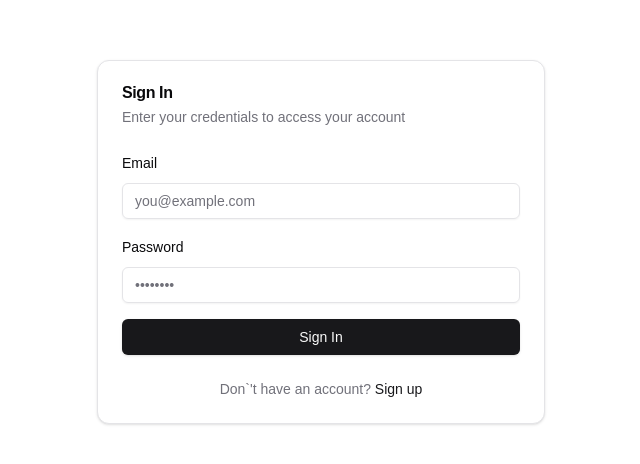
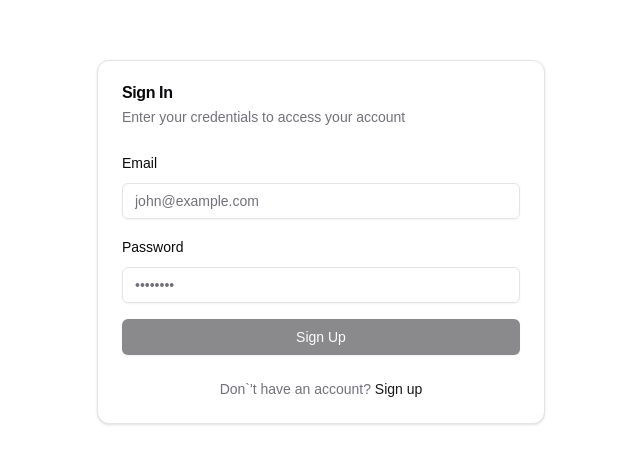
Before and after one commit to KandeHarsha/todo, a Next.js app: page /login in a window 1280 px wide. Shown: the part 158-622 px from the top of the page, without its empty margins (319-959 px from the left). Built offline with nearby package versions, Linux system fonts and the light colour scheme.

Commit message:
added redux for login and logout pages with out logic

```diff
--- a/src/app/layout.tsx
+++ b/src/app/layout.tsx
@@ -15,8 +15,8 @@ const geistMono = localFont({
 });
 
 export const metadata: Metadata = {
-  title: "Create Next App",
-  description: "Generated by create next app",
+  title: "Todo",
+  description: "",
 };
 
 export default function RootLayout({
--- a/src/app/list/page.tsx
+++ b/src/app/list/page.tsx
@@ -9,11 +9,12 @@ import { Card, CardContent } from "@/components/ui/card"
 import { useDispatch, useSelector } from "react-redux"
 import {addTodo, deleteTodo, editTodo, toggleTodoCompleted}  from "@/lib/features/todos/todosSlice"
 import { RootState } from "@/lib/store";
+import Protected from "@/components/AuthLayout"
 
 export default function TodoPage() {
   const inputRef = useRef<HTMLInputElement>(null);
   const editRef = useRef<HTMLInputElement>(null);
-  const todos = useSelector((state:RootState) => state.todoReducer.todos)
+  const todos = useSelector((state:RootState) => state.todo.todos)
   const dispatch = useDispatch();
   const [newTodo, setNewTodo] = useState("")
   const [editingId, setEditingId] = useState<string | null>(null)
@@ -77,6 +78,7 @@ export default function TodoPage() {
   };
 
   return (
+    <Protected authentication={true}>
       <div className="container mx-auto p-4 max-w-md">
         <h1 className="text-2xl font-bold mb-4">Todo List</h1>
         <div className="flex mb-4">
@@ -153,5 +155,6 @@ export default function TodoPage() {
           ))}
         </div>
       </div>
+    </Protected>
   )
 }
--- a/src/app/login/page.tsx
+++ b/src/app/login/page.tsx
@@ -5,18 +5,58 @@ import { Button } from "@/components/ui/button"
 import { Input } from "@/components/ui/input"
 import { Label } from "@/components/ui/label"
 import { Card, CardContent, CardDescription, CardFooter, CardHeader, CardTitle } from "@/components/ui/card"
+import Protected from '@/components/AuthLayout'
+import * as z from 'zod'
+import { useForm } from 'react-hook-form'
+import { zodResolver } from '@hookform/resolvers/zod'
+import {
+  Form,
+  FormControl,
+  FormDescription,
+  FormField,
+  FormItem,
+  FormMessage,
+} from "@/components/ui/form"
+import { useDispatch } from 'react-redux'
+import { login } from '@/lib/features/auth/authSlice'
+
+const loginSchema = z.object({
+  email: z.string().email('Invalid email address'),
+  password: z.string().min(8, 'Password must be at least 8 characters'),
+})
+
+type LoginValues = z.infer<typeof loginSchema>
 
 export default function SignIn() {
   const [email, setEmail] = useState('')
   const [password, setPassword] = useState('')
+  const [isSubmitting, setIsSubmitting] = useState(false)
+  const dispatch = useDispatch();
 
-  const handleSubmit = (e: React.FormEvent) => {
-    e.preventDefault()
-    // Here you would typically handle the sign-in logic
-    console.log('Sign in attempted with:', { email, password })
+  const form = useForm<LoginValues>({
+    resolver: zodResolver(loginSchema),
+    mode: 'onChange', // Enables live validation and isValid tracking
+    defaultValues: {
+      email: '',
+      password: ''
+    },
+  })
+  const { isValid } = form.formState
+
+  const onSubmit = async (values: LoginValues) => {
+    setIsSubmitting(true)
+    const payload = {
+      userData: {
+        email: values.email
+      }
+    }
+    dispatch(login(payload))
+    console.log('Sign up attempted with:', values)
+    setIsSubmitting(false)
   }
 
   return (
+    <Protected authentication={false}>
       <div className='flex justify-center items-center h-screen'>
         <Card className="w-full max-w-md mx-auto">
           <CardHeader>
@@ -24,33 +64,40 @@ export default function SignIn() {
             <CardDescription>Enter your credentials to access your account</CardDescription>
           </CardHeader>
           <CardContent>
-          <form onSubmit={handleSubmit} className="space-y-4">
-            <div className="space-y-2">
-              <Label htmlFor="email">Email</Label>
-              <Input
-                id="email"
-                type="email"
-                placeholder="you@example.com"
-                value={email}
-                onChange={(e) => setEmail(e.target.value)}
-                required
+          <Form {...form}>
+            <form onSubmit={form.handleSubmit(onSubmit)} className="space-y-4">
+
+              <FormField
+                control={form.control}
+                name="email"
+                render={({ field }) => (
+                  <FormItem>
+                    <Label>Email</Label>
+                    <FormControl>
+                      <Input type="email" placeholder="john@example.com" {...field} />
+                    </FormControl>
+                    <FormMessage />
+                  </FormItem>
+                )}
               />
-            </div>
-            <div className="space-y-2">
-              <Label htmlFor="password">Password</Label>
-              <Input
-                id="password"
-                type="password"
-                placeholder="••••••••"
-                value={password}
-                onChange={(e) => setPassword(e.target.value)}
-                required
+              <FormField
+                control={form.control}
+                name="password"
+                render={({ field }) => (
+                  <FormItem>
+                    <Label>Password</Label>
+                    <FormControl>
+                      <Input type="password" placeholder="••••••••" {...field} />
+                    </FormControl>
+                    <FormMessage />
+                  </FormItem>
+                )}
               />
-            </div>
-            <Button type="submit" className="w-full">
-              Sign In
+              <Button type="submit" className="w-full" disabled={!isValid || isSubmitting}>
+                {isSubmitting ? 'Signing up...' : 'Sign Up'}
               </Button>
             </form>
+          </Form>
           </CardContent>
           <CardFooter className="flex justify-center">
             <p className="text-sm text-muted-foreground">
@@ -59,5 +106,6 @@ export default function SignIn() {
           </CardFooter>
         </Card>
       </div>
+    </Protected>
   )
 }
--- a/src/app/register/page.tsx
+++ b/src/app/register/page.tsx
@@ -16,6 +16,9 @@ import {
   FormMessage,
 } from "@/components/ui/form"
 import { Label } from '@/components/ui/label'
+import { register } from '@/lib/features/auth/authSlice'
+import { useDispatch } from 'react-redux'
+import Protected from '@/components/AuthLayout'
 
 const signUpSchema = z.object({
   name: z.string().min(1, 'Name is required'),
@@ -32,6 +35,7 @@ type SignUpValues = z.infer<typeof signUpSchema>
 
 export default function SignUp() {
   const [isSubmitting, setIsSubmitting] = useState(false)
+  const dispatch = useDispatch();
 
   const form = useForm<SignUpValues>({
     resolver: zodResolver(signUpSchema),
@@ -47,8 +51,15 @@ export default function SignUp() {
 
   const onSubmit = async (values: SignUpValues) => {
     setIsSubmitting(true)
-    // Simulate an API call
-    await new Promise(resolve => setTimeout(resolve, 1000))
+    const payload = {
+      userData: {
+        name: values.name,
+        email: values.email,
+        username: values.username,
+        phone: values.phone
+      }
+    }
+    dispatch(register(payload))
     console.log('Sign up attempted with:', values)
     setIsSubmitting(false)
   }
@@ -56,6 +67,7 @@ export default function SignUp() {
   const { isValid } = form.formState
 
   return (
+    <Protected authentication={false}>
       <Card className="w-full max-w-md mx-auto">
         <CardHeader>
           <CardTitle>Sign Up</CardTitle>
@@ -144,5 +156,6 @@ export default function SignUp() {
           </p>
         </CardFooter>
       </Card>
+    </Protected>
   )
 }
--- /dev/null
+++ b/src/components/AuthLayout.tsx
@@ -0,0 +1,27 @@
+import { RootState } from '@/lib/store'
+import { redirect } from 'next/navigation'
+import { ReactElement, useEffect, useState } from 'react'
+import { useSelector } from 'react-redux'
+
+interface ProtectedProps {
+  authentication : boolean,
+  children : ReactElement
+}
+
+export default function Protected({children, authentication = true}: ProtectedProps) {
+  const authStatus = useSelector((state: RootState) => state.auth.status)
+  const [loading, setLoading] = useState(false)
+
+  useEffect(() => {
+    setLoading(true)
+    if(authentication && !authStatus){
+      redirect("/login")
+    } else if(!authentication && authStatus){
+      redirect("/")
+    }
+    setLoading(false)
+  }, [authStatus, authentication])
+  return(
+    loading ? <div>...Loading</div> : <>{children}</>
+  )
+}
--- /dev/null
+++ b/src/lib/features/auth/authSlice.ts
@@ -0,0 +1,33 @@
+import { createSlice } from "@reduxjs/toolkit";
+
+interface Auth {
+  status: boolean
+  userData: any | null
+}
+
+const initialState: Auth = {
+  status: false,
+  userData: null
+}
+
+export const authSlice = createSlice({
+  name: "auth",
+  initialState,
+  reducers: {
+    login: (state, action) => {
+      state.status = true
+      state.userData = action.payload.userData
+    },
+    logout: (state, action) => {
+      state.status = false
+      state.userData = null
+    },
+    register: (state, action) => {
+      state.status = true
+      state.userData = action.payload.userData
+    }
+  }
+})
+
+export const {login, logout, register} = authSlice.actions
+export default authSlice.reducer
--- a/src/lib/store.ts
+++ b/src/lib/store.ts
@@ -1,9 +1,13 @@
 "use client"
 import { configureStore } from '@reduxjs/toolkit';
-import todoReducer from "./features/todos/todosSlice"
+import todoSlice from "./features/todos/todosSlice"
+import authSlice from "./features/auth/authSlice"
 
 export const makeStore = () => configureStore({
-  reducer: {todoReducer}
+  reducer: {
+    todo: todoSlice,
+    auth: authSlice
+  }
 })
 
 export type AppStore = ReturnType<typeof makeStore>
```
Lines whose indentation alone changed are shown as unchanged.
